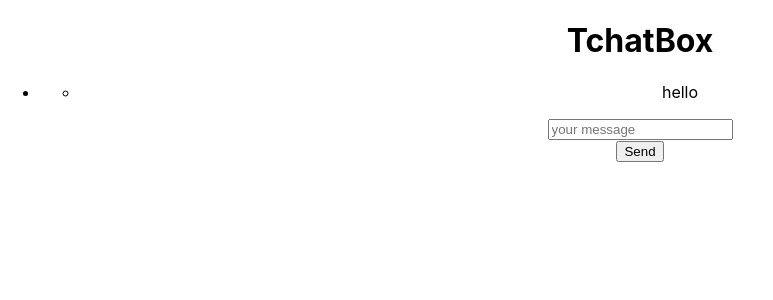
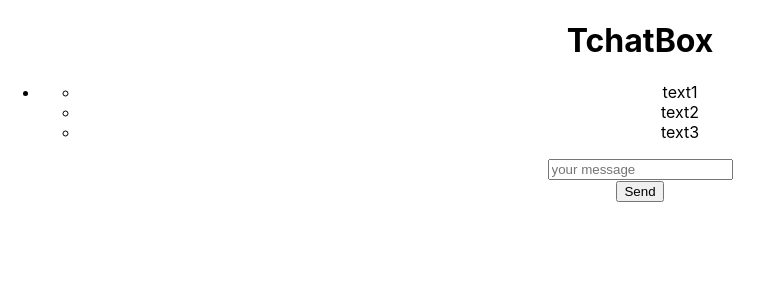
Before and after one commit to Chenruii/tchatBox, a React (Create React App) app: page / in a window 1280 px wide. Shown: the top 300 px of the page, without its empty margins (0-773 px from the left). Built offline with nearby package versions, Linux system fonts and the light colour scheme.

Commit message:
stocke  les messages

```diff
--- a/src/component/MessageItem.js
+++ b/src/component/MessageItem.js
@@ -1,10 +1,16 @@
 import React from 'react';
 
 class MessageItem extends React.Component {
+  constructor(props){
+    super(props);
+  }
     render(){
         return(
-            <li>hello</li>
+            <li>{this.props.message}</li>
         );
     };
 }
+MessageItem.defaultProps ={
+  MessageList: '@MessageList'
+};
 export default MessageItem;
--- a/src/component/MessageList.js
+++ b/src/component/MessageList.js
@@ -6,18 +6,23 @@ class MessageList extends React.Component{
         super (props);
         this.state = {
             message :'',
-            MessageList : [],
+            MessageList : [
+                {message: "text1"},
+                {message: "text2"},
+                {message: "text3"}
+            ],
         };
+    }
 
-       // this.componentDidMount() {
-
-        //}
-
-    }
     render() {
         return (
             <ul >
-                <MessageItem />
+                {this.state.MessageList.map((item,i) => (
+
+                   <MessageItem  message={item.message}/>
+                ))
+                }
+
             </ul>
         );
     }
```
Also changed, not shown: 1 other file (tests, documents, lock files or other folders).
